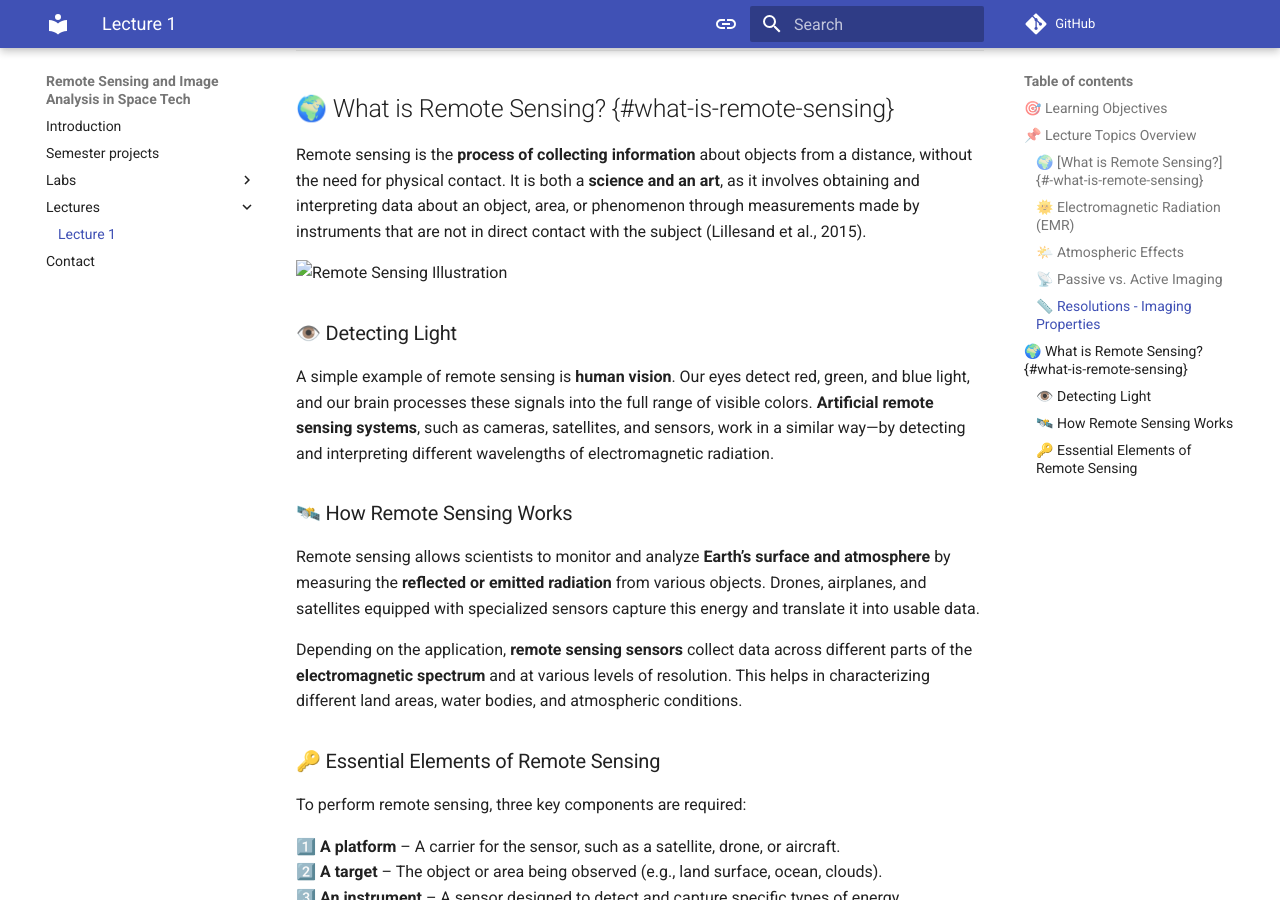
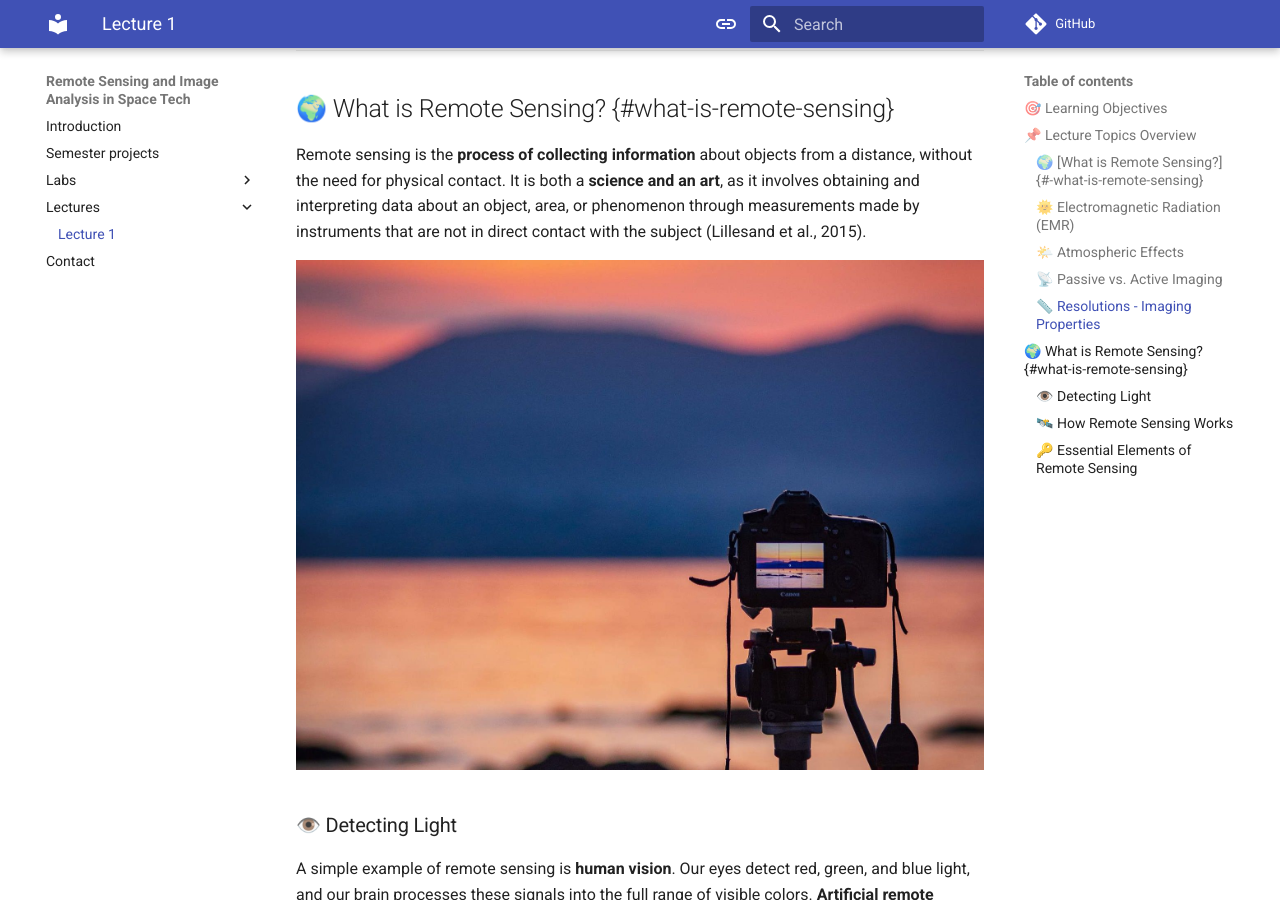
Before and after one commit to eo-agh/eo-course, an MkDocs documentation site: the page built from docs/assets/lectures/lecture_1.md, in a window 1280 px wide and 900 px high, scrolled down 1284 px. Built offline with MkDocs 1.6.1 and Material for MkDocs 9.7.7, drawn with Linux system fonts in a browser that asks for light colours; comment, search, counter and statistics services are not loaded.

Commit message:
Image1 added

```diff
--- a/docs/assets/lectures/lecture_1.md
+++ b/docs/assets/lectures/lecture_1.md
@@ -43,7 +43,7 @@ The quality and usability of remote sensing data depend on different resolution
 
 Remote sensing is the **process of collecting information** about objects from a distance, without the need for physical contact. It is both a **science and an art**, as it involves obtaining and interpreting data about an object, area, or phenomenon through measurements made by instruments that are not in direct contact with the subject (Lillesand et al., 2015).
 
-![Remote Sensing Illustration](../docs/assets/images/lecture1_image1.jpg)
+![Remote Sensing Illustration](/assets/images/lecture1_image1.jpg)
 
 
 ### 👁️ Detecting Light
```
Also changed, not shown: docs/assets/assets/docs/images/lecture1_image1.jpg (added), docs/assets/assets/images/lecture1_image1.jpg (added).
